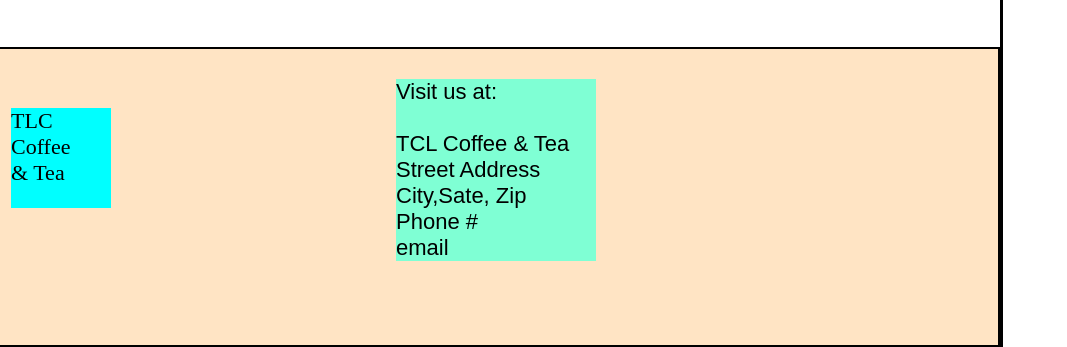
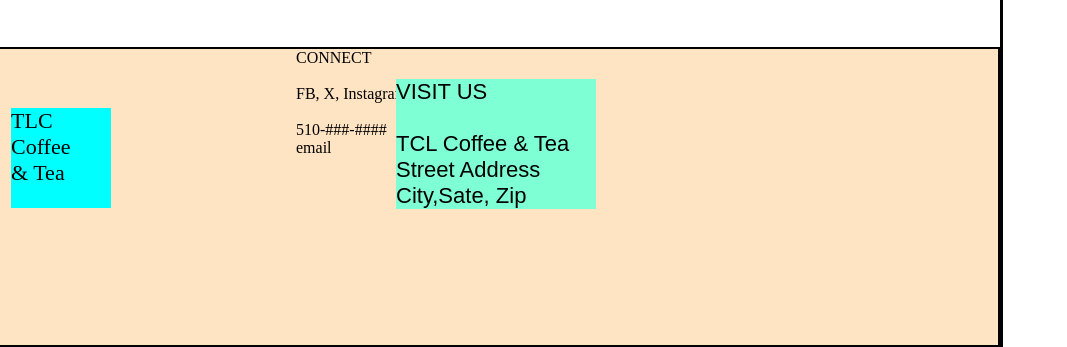
Before and after one commit to gramos-12/assignmentWeek4, a plain HTML site: page index.html in a window 1280 px wide. Shown: the part 1398-1745 px from the top of the page, 213-1280 px from the left. Drawn offline with Linux system fonts and the light colour scheme.

Commit message:
modify footer, htl & css

```diff
--- a/index.html
+++ b/index.html
@@ -71,13 +71,13 @@
       </div>
       <h3 class="h3_2">TLC<br>Coffee<br> & Tea</h3>
       <div>
-        <address>Visit us at:<br><br>
+        <address>VISIT US<br><br>
         TCL Coffee & Tea<br>
         Street Address<br>
-        City,Sate, Zip<br>
-        Phone #<br>
-        email</address>
+        City,Sate, Zip
+      </address>
       </div>
+      <div class="contact">CONNECT<br><br>FB, X, Instagram<br><br>510-###-####<br>email</div>
     </footer>
   </div>
 </body>
```
